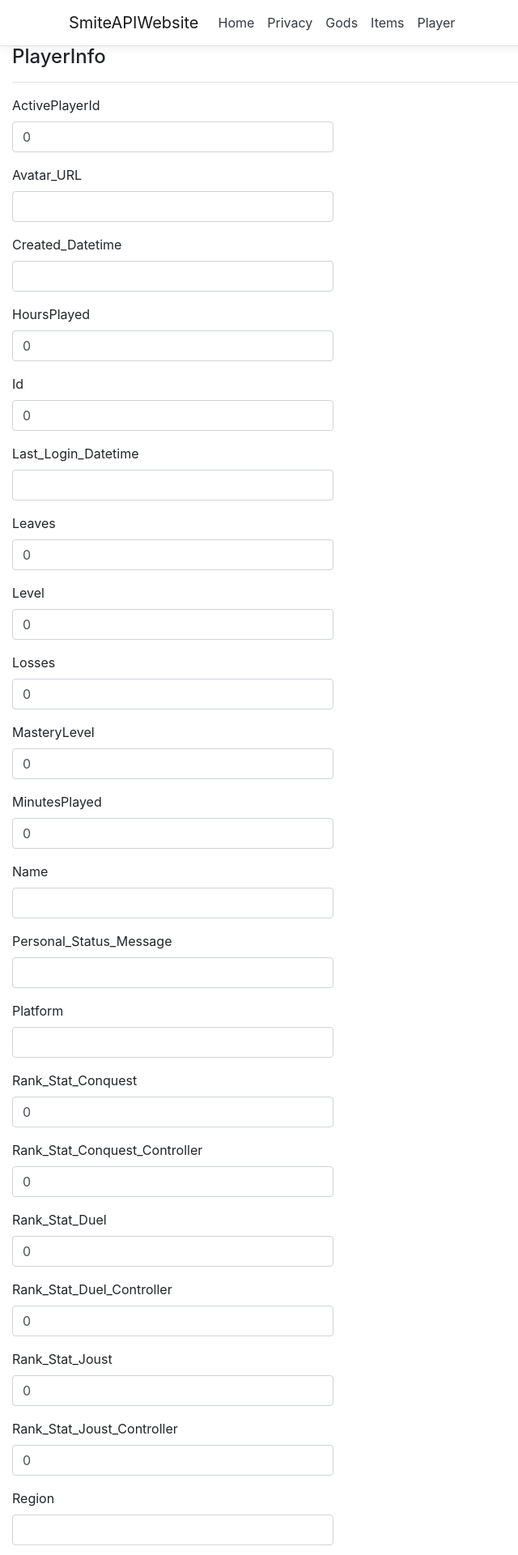
After one commit to ErickBorrero/SmiteAPIWebsite, an ASP.NET Core app: template Views/Home/PlayerSummary.cshtml in a window 1280 px wide. The commit adds this page. Shown: the top 1920 px of the page at 81% size, without its empty margins (0-640 px from the left). Run offline with ASP.NET Core 8, Linux system fonts and the light colour scheme; the template is opened without the code that fills it, so the values that code supplies are empty; the project's own start-up code is not run, and a stand-in starts its controllers and pages.

Commit message:
Continued updates
Fixed spacing on index page so content does not overlap. Made navbar fixed. Starting page where overview of a searched player will display

```diff
--- a/Controllers/HomeController.cs
+++ b/Controllers/HomeController.cs
@@ -38,6 +38,11 @@ namespace SmiteAPIWebsite.Controllers
             return View();
         }
 
+        public IActionResult PlayerSummary()
+        {
+            return View();
+        }
+
         [ResponseCache(Duration = 0, Location = ResponseCacheLocation.None, NoStore = true)]
         public IActionResult Error()
         {
--- a/Controllers/SmiteInfoController.cs
+++ b/Controllers/SmiteInfoController.cs
@@ -12,9 +12,9 @@ namespace SmiteAPIWebsite
 
         public static List<ItemsInfo> items = ApiCall.GetItems();
 
-        /*public static Dictionary<string, Gods> godsDictionary = ApiCall.GetGodsInfo().ToDictionary(god => god.Name, god => god);
+        public static Dictionary<string, Gods> godsDictionary = ApiCall.GetGodsInfo().ToDictionary(god => god.Name, god => god);
 
-        public static Dictionary<string, ItemsInfo> itemsDictionary = ApiCall.GetItems().ToDictionary(item => item.DeviceName, item => item);*/
+        /*public static Dictionary<string, ItemsInfo> itemsDictionary = ApiCall.GetItems().ToDictionary(item => item.DeviceName, item => item);*/
 
     }
 }
--- /dev/null
+++ b/Views/Home/PlayerSummary.cshtml
@@ -0,0 +1,183 @@
+@model SmiteAPIWebsite.PlayerInfo
+
+@{
+    ViewData["Title"] = "View";
+}
+
+<h1>View</h1>
+
+<h4>PlayerInfo</h4>
+<hr />
+<div class="row">
+    <div class="col-md-4">
+        <form asp-action="PlayerSummary">
+            <div asp-validation-summary="ModelOnly" class="text-danger"></div>
+            <div class="form-group">
+                <label asp-for="ActivePlayerId" class="control-label"></label>
+                <input asp-for="ActivePlayerId" class="form-control" />
+                <span asp-validation-for="ActivePlayerId" class="text-danger"></span>
+            </div>
+            <div class="form-group">
+                <label asp-for="Avatar_URL" class="control-label"></label>
+                <input asp-for="Avatar_URL" class="form-control" />
+                <span asp-validation-for="Avatar_URL" class="text-danger"></span>
+            </div>
+            <div class="form-group">
+                <label asp-for="Created_Datetime" class="control-label"></label>
+                <input asp-for="Created_Datetime" class="form-control" />
+                <span asp-validation-for="Created_Datetime" class="text-danger"></span>
+            </div>
+            <div class="form-group">
+                <label asp-for="HoursPlayed" class="control-label"></label>
+                <input asp-for="HoursPlayed" class="form-control" />
+                <span asp-validation-for="HoursPlayed" class="text-danger"></span>
+            </div>
+            <div class="form-group">
+                <label asp-for="Id" class="control-label"></label>
+                <input asp-for="Id" class="form-control" />
+                <span asp-validation-for="Id" class="text-danger"></span>
+            </div>
+            <div class="form-group">
+                <label asp-for="Last_Login_Datetime" class="control-label"></label>
+                <input asp-for="Last_Login_Datetime" class="form-control" />
+                <span asp-validation-for="Last_Login_Datetime" class="text-danger"></span>
+            </div>
+            <div class="form-group">
+                <label asp-for="Leaves" class="control-label"></label>
+                <input asp-for="Leaves" class="form-control" />
+                <span asp-validation-for="Leaves" class="text-danger"></span>
+            </div>
+            <div class="form-group">
+                <label asp-for="Level" class="control-label"></label>
+                <input asp-for="Level" class="form-control" />
+                <span asp-validation-for="Level" class="text-danger"></span>
+            </div>
+            <div class="form-group">
+                <label asp-for="Losses" class="control-label"></label>
+                <input asp-for="Losses" class="form-control" />
+                <span asp-validation-for="Losses" class="text-danger"></span>
+            </div>
+            <div class="form-group">
+                <label asp-for="MasteryLevel" class="control-label"></label>
+                <input asp-for="MasteryLevel" class="form-control" />
+                <span asp-validation-for="MasteryLevel" class="text-danger"></span>
+            </div>
+            <div class="form-group">
+                <label asp-for="MinutesPlayed" class="control-label"></label>
+                <input asp-for="MinutesPlayed" class="form-control" />
+                <span asp-validation-for="MinutesPlayed" class="text-danger"></span>
+            </div>
+            <div class="form-group">
+                <label asp-for="Name" class="control-label"></label>
+                <input asp-for="Name" class="form-control" />
+                <span asp-validation-for="Name" class="text-danger"></span>
+            </div>
+            <div class="form-group">
+                <label asp-for="Personal_Status_Message" class="control-label"></label>
+                <input asp-for="Personal_Status_Message" class="form-control" />
+                <span asp-validation-for="Personal_Status_Message" class="text-danger"></span>
+            </div>
+            <div class="form-group">
+                <label asp-for="Platform" class="control-label"></label>
+                <input asp-for="Platform" class="form-control" />
+                <span asp-validation-for="Platform" class="text-danger"></span>
+            </div>
+            <div class="form-group">
+                <label asp-for="Rank_Stat_Conquest" class="control-label"></label>
+                <input asp-for="Rank_Stat_Conquest" class="form-control" />
+                <span asp-validation-for="Rank_Stat_Conquest" class="text-danger"></span>
+            </div>
+            <div class="form-group">
+                <label asp-for="Rank_Stat_Conquest_Controller" class="control-label"></label>
+                <input asp-for="Rank_Stat_Conquest_Controller" class="form-control" />
+                <span asp-validation-for="Rank_Stat_Conquest_Controller" class="text-danger"></span>
+            </div>
+            <div class="form-group">
+                <label asp-for="Rank_Stat_Duel" class="control-label"></label>
+                <input asp-for="Rank_Stat_Duel" class="form-control" />
+                <span asp-validation-for="Rank_Stat_Duel" class="text-danger"></span>
+            </div>
+            <div class="form-group">
+                <label asp-for="Rank_Stat_Duel_Controller" class="control-label"></label>
+                <input asp-for="Rank_Stat_Duel_Controller" class="form-control" />
+                <span asp-validation-for="Rank_Stat_Duel_Controller" class="text-danger"></span>
+            </div>
+            <div class="form-group">
+                <label asp-for="Rank_Stat_Joust" class="control-label"></label>
+                <input asp-for="Rank_Stat_Joust" class="form-control" />
+                <span asp-validation-for="Rank_Stat_Joust" class="text-danger"></span>
+            </div>
+            <div class="form-group">
+                <label asp-for="Rank_Stat_Joust_Controller" class="control-label"></label>
+                <input asp-for="Rank_Stat_Joust_Controller" class="form-control" />
+                <span asp-validation-for="Rank_Stat_Joust_Controller" class="text-danger"></span>
+            </div>
+            <div class="form-group">
+                <label asp-for="Region" class="control-label"></label>
+                <input asp-for="Region" class="form-control" />
+                <span asp-validation-for="Region" class="text-danger"></span>
+            </div>
+            <div class="form-group">
+                <label asp-for="TeamId" class="control-label"></label>
+                <input asp-for="TeamId" class="form-control" />
+                <span asp-validation-for="TeamId" class="text-danger"></span>
+            </div>
+            <div class="form-group">
+                <label asp-for="Team_Name" class="control-label"></label>
+                <input asp-for="Team_Name" class="form-control" />
+                <span asp-validation-for="Team_Name" class="text-danger"></span>
+            </div>
+            <div class="form-group">
+                <label asp-for="Tier_Conquest" class="control-label"></label>
+                <input asp-for="Tier_Conquest" class="form-control" />
+                <span asp-validation-for="Tier_Conquest" class="text-danger"></span>
+            </div>
+            <div class="form-group">
+                <label asp-for="Tier_Duel" class="control-label"></label>
+                <input asp-for="Tier_Duel" class="form-control" />
+                <span asp-validation-for="Tier_Duel" class="text-danger"></span>
+            </div>
+            <div class="form-group">
+                <label asp-for="Tier_Joust" class="control-label"></label>
+                <input asp-for="Tier_Joust" class="form-control" />
+                <span asp-validation-for="Tier_Joust" class="text-danger"></span>
+            </div>
+            <div class="form-group">
+                <label asp-for="Total_Achievements" class="control-label"></label>
+                <input asp-for="Total_Achievements" class="form-control" />
+                <span asp-validation-for="Total_Achievements" class="text-danger"></span>
+            </div>
+            <div class="form-group">
+                <label asp-for="Total_Worshippers" class="control-label"></label>
+                <input asp-for="Total_Worshippers" class="form-control" />
+                <span asp-validation-for="Total_Worshippers" class="text-danger"></span>
+            </div>
+            <div class="form-group">
+                <label asp-for="Wins" class="control-label"></label>
+                <input asp-for="Wins" class="form-control" />
+                <span asp-validation-for="Wins" class="text-danger"></span>
+            </div>
+            <div class="form-group">
+                <label asp-for="hz_gamer_tag" class="control-label"></label>
+                <input asp-for="hz_gamer_tag" class="form-control" />
+                <span asp-validation-for="hz_gamer_tag" class="text-danger"></span>
+            </div>
+            <div class="form-group">
+                <label asp-for="hz_player_name" class="control-label"></label>
+                <input asp-for="hz_player_name" class="form-control" />
+                <span asp-validation-for="hz_player_name" class="text-danger"></span>
+            </div>
+            <div class="form-group">
+                <input type="submit" value="Create" class="btn btn-primary" />
+            </div>
+        </form>
+    </div>
+</div>
+
+<div>
+    <a asp-action="Index">Back to List</a>
+</div>
+
+@section Scripts {
+    @{await Html.RenderPartialAsync("_ValidationScriptsPartial");}
+}
--- a/Views/Shared/_Layout.cshtml
+++ b/Views/Shared/_Layout.cshtml
@@ -30,6 +30,9 @@
                         <li class="nav-item">
                             <a class="nav-link text-dark" asp-area="" asp-controller="Home" asp-action="Items">Items</a>
                         </li>
+                        <li class="nav-item">
+                            <a class="nav-link text-dark" asp-area="" asp-controller="Home" asp-action="PlayerSummary">Player</a>
+                        </li>
                     </ul>
                 </div>
             </div>
--- a/wwwroot/css/site.css
+++ b/wwwroot/css/site.css
@@ -1,6 +1,12 @@
 /* Please see documentation at https://docs.microsoft.com/aspnet/core/client-side/bundling-and-minification
 for details on configuring this project to bundle and minify static web assets. */
 @import url(https://fonts.googleapis.com/css?family=Open+Sans);
+header {
+    position: fixed;
+    top: 0;
+    width: 100%;
+    z-index: 9;
+}
 
 a.navbar-brand {
   white-space: normal;
@@ -66,6 +72,10 @@ a {
     min-width: auto !important;
 }
 
+.row {
+    padding-bottom: 2em;
+}
+
 
 
 /* Sticky footer styles
```
Also changed, not shown: Views/Home/Index.cshtml (+8 -5 lines), 14 other files.
